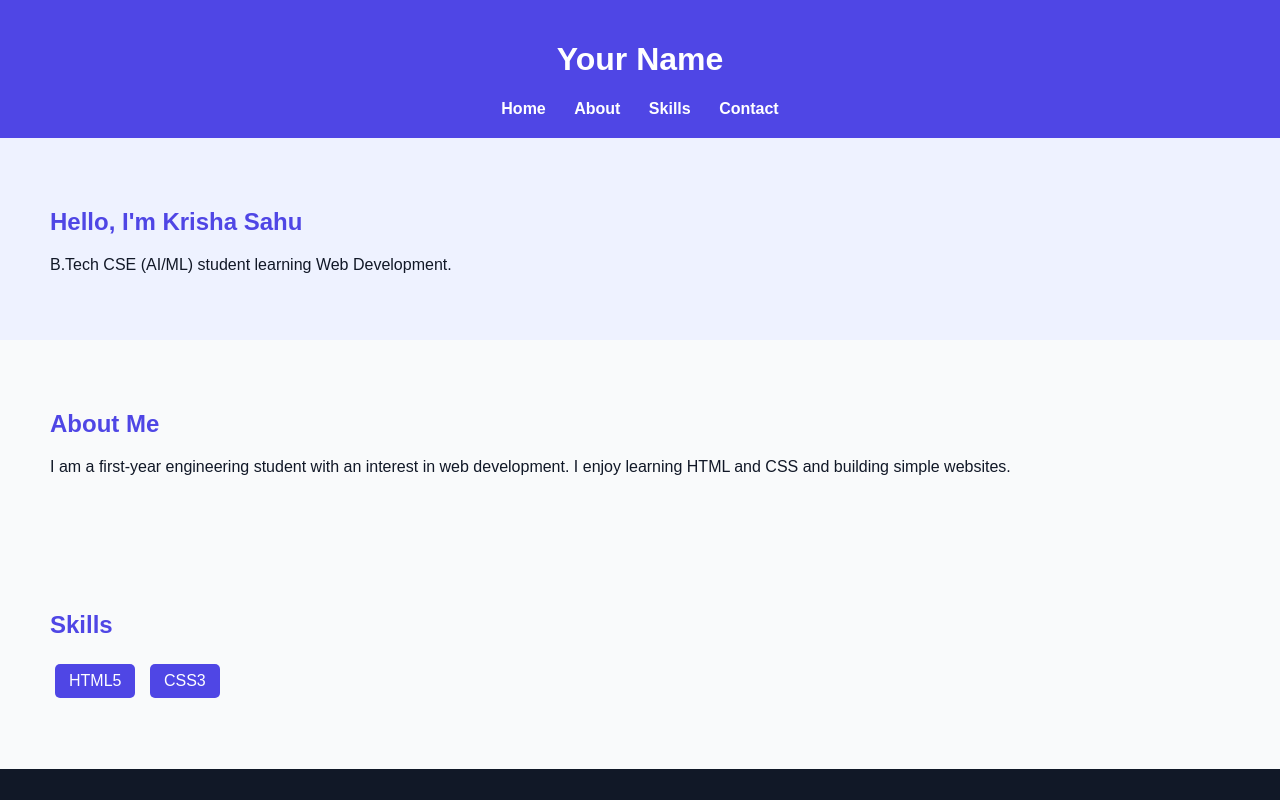
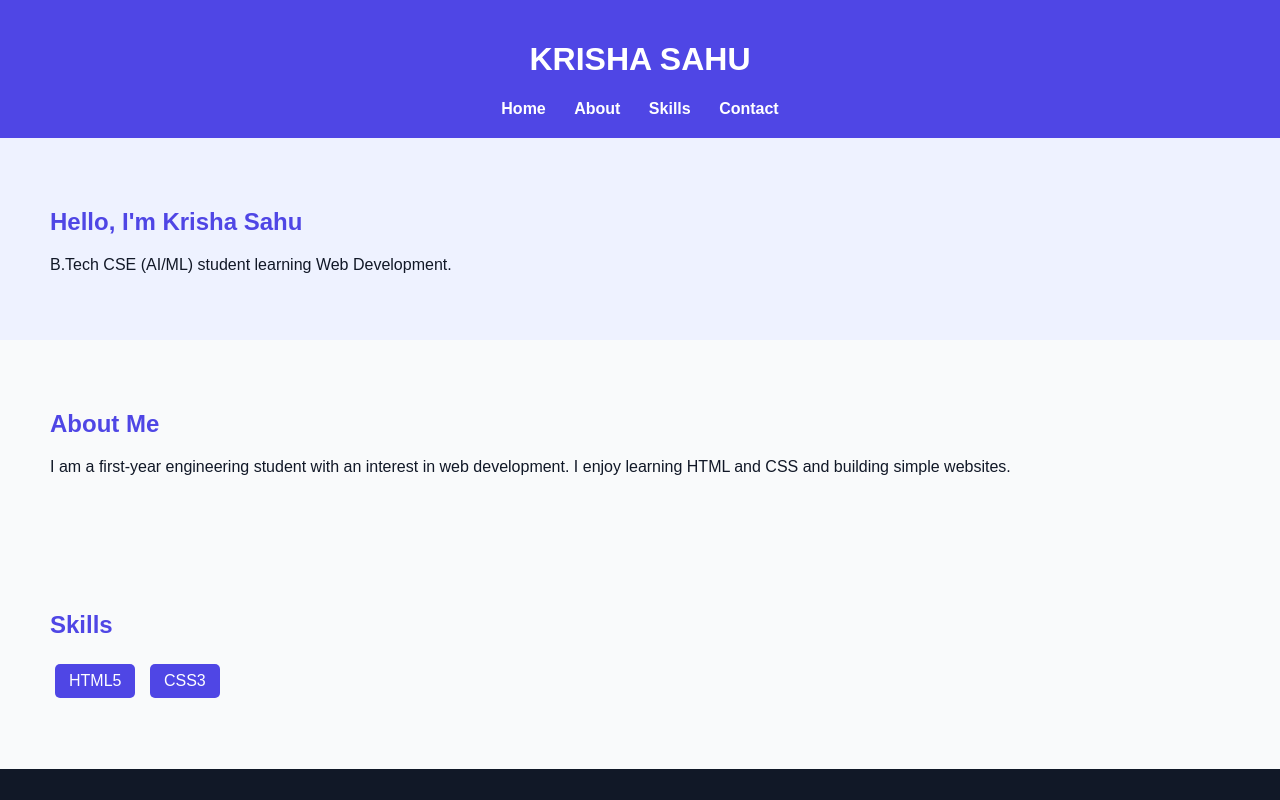
Before and after one commit to krishasahu852/portfolio-website, a plain HTML site: page index.html in a window 1280 px wide. Shown: the top 800 px of the page. Drawn offline with Linux system fonts and the light colour scheme.

Commit message:
Update index.html

```diff
--- a/index.html
+++ b/index.html
@@ -8,7 +8,7 @@
 </head>
 <body>
   <header>
-    <h1>Your Name</h1>
+    <h1>KRISHA SAHU</h1>
     <nav>
       <a href="#home">Home</a>
       <a href="#about">About</a>
```
